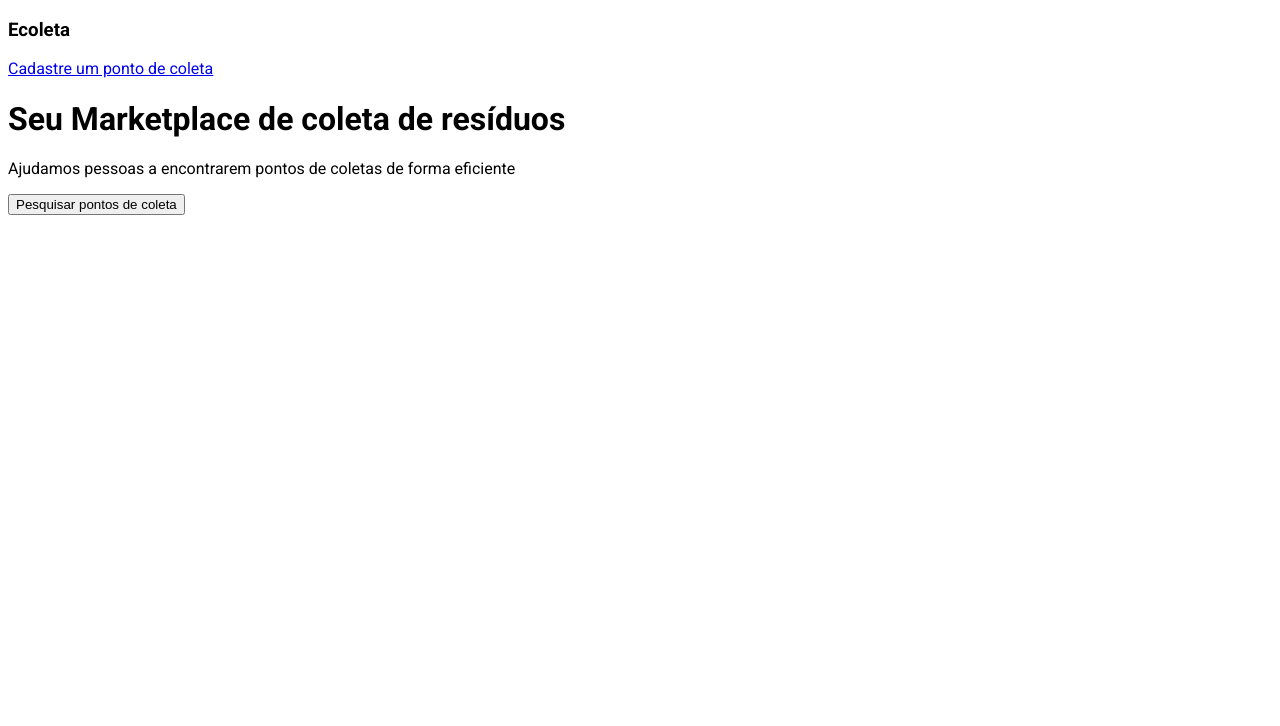
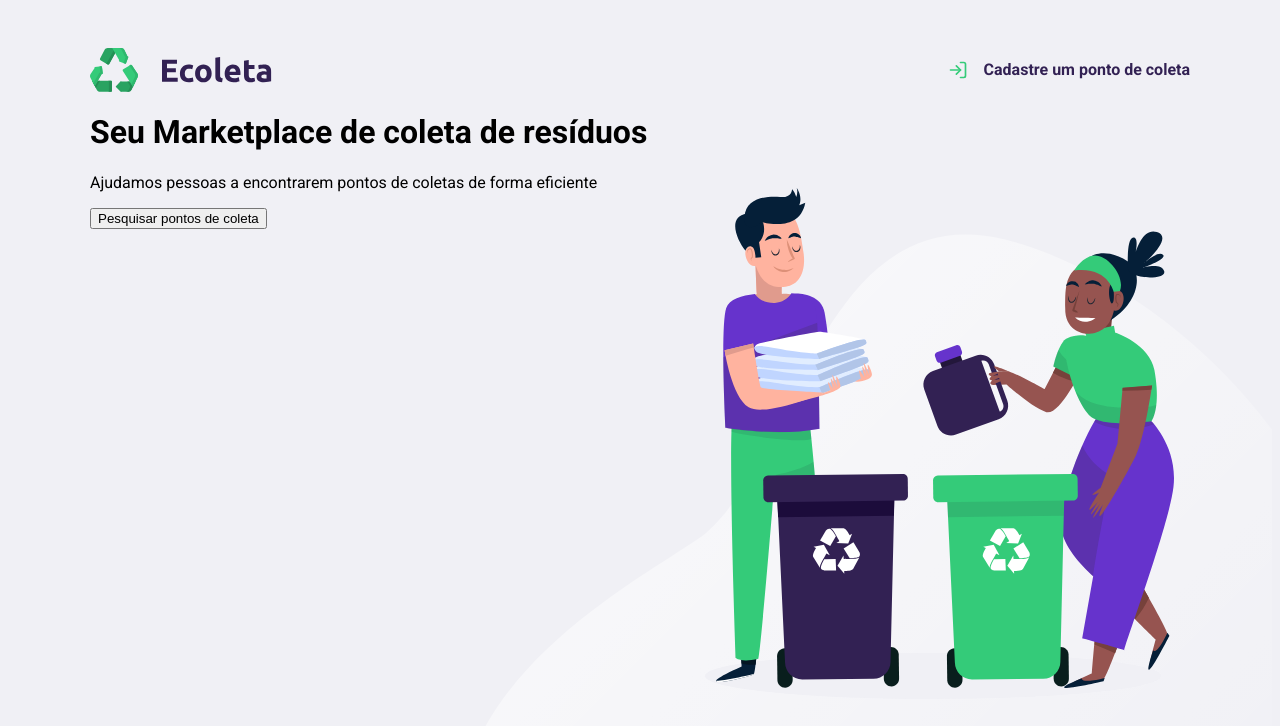
Before and after one commit to kleber86/rocketseat-nlw-01, a plain HTML site: page index.html in a window 1280 px wide. Drawn offline with Linux system fonts and the light colour scheme.

Commit message:
adicionando css ao header

```diff
--- a/index.html
+++ b/index.html
@@ -8,20 +8,21 @@
     <link rel="stylesheet" href="styles/main.css">
 </head>
 <body>
+    <div id="page-home">
+        <div class="content">
+            <header>
+                <img src="/assets/logo.svg" alt="Logo Ecoleta">
 
-    <div>
-        <header>
-            <h3>Ecoleta</h3>
-
-            <a href="#">Cadastre um ponto de coleta</a>
-        </header>
+                <a href="#"><span></span>Cadastre um ponto de coleta</a>
+            </header>
 
 
-        <h1>Seu Marketplace de coleta de resíduos</h1>
+            <h1>Seu Marketplace de coleta de resíduos</h1>
 
-        <p>Ajudamos pessoas a encontrarem pontos de coletas de forma eficiente</p>
+            <p>Ajudamos pessoas a encontrarem pontos de coletas de forma eficiente</p>
 
-        <button>Pesquisar pontos de coleta</button>
+            <button>Pesquisar pontos de coleta</button>
+        </div>
     </div>
 
 </body>
--- a/styles/main.css
+++ b/styles/main.css
@@ -1,3 +1,38 @@
 html{
     font-family: 'Roboto', sans-serif;
 }
+body{
+    background-color: #f0f0f5;
+}
+a{
+    text-decoration: none;
+}
+#page-home{
+    height: 100vh;
+    background: url('../assets/home-background.svg') no-repeat;
+    background-position: 35vw bottom;
+}
+#page-home .content{
+    width: 90%;
+    max-width: 1100px;
+    margin: 0 auto;
+}
+#page-home header{
+    display: flex;
+    align-items: center;
+    justify-content: space-between;
+    margin-top: 48px;
+}
+#page-home header a{
+    display: flex;
+    color: #322153;
+    font-weight: 700;
+}
+#page-home header span{
+    display: flex;
+    margin-right: 16px;
+    background-image: url(../assets/log-in.svg);
+    width: 20px;
+    height: 20px;
+
+}
```
Also changed, not shown: assets/arrow-left.svg (added), assets/baterias.svg (added), assets/check.svg (added), assets/eletronicos.svg (added), assets/home-background.svg (added), assets/lampadas.svg (added), assets/log-in.svg (added), assets/logo.svg (added), assets/oleo.svg (added), assets/organicos.svg (added), assets/papeis-papelao.svg (added), assets/search.svg (added), assets/x.svg (added).
